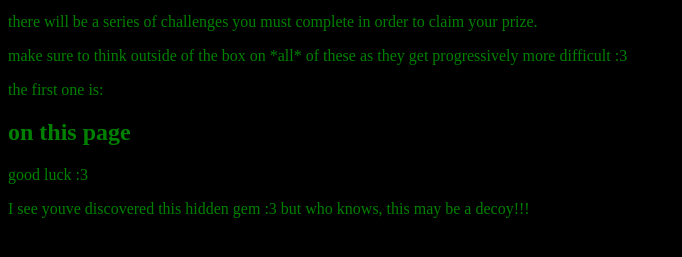
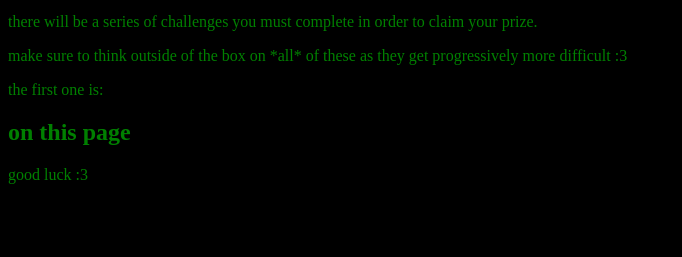
Before and after one commit to Irusuwu/abcdefghijklmnop, a plain HTML site: page index.html in a window 1280 px wide. Shown: the part 101-358 px from the top of the page, without its empty margins (0-682 px from the left). Drawn offline with Linux system fonts and the light colour scheme.

Commit message:
hide hidden message

```diff
--- a/index.html
+++ b/index.html
@@ -15,6 +15,6 @@
     <p>the first one is: </p>
     <h2>on this page</h2>
     <p> good luck :3</p>
-    <p>I see youve discovered this hidden gem :3 but who knows, this may be a decoy!!!</p>
+    <p class="hidden">I see youve discovered this hidden gem :3 but who knows, this may be a decoy!!!</p>
 </body>
 </html>
```
